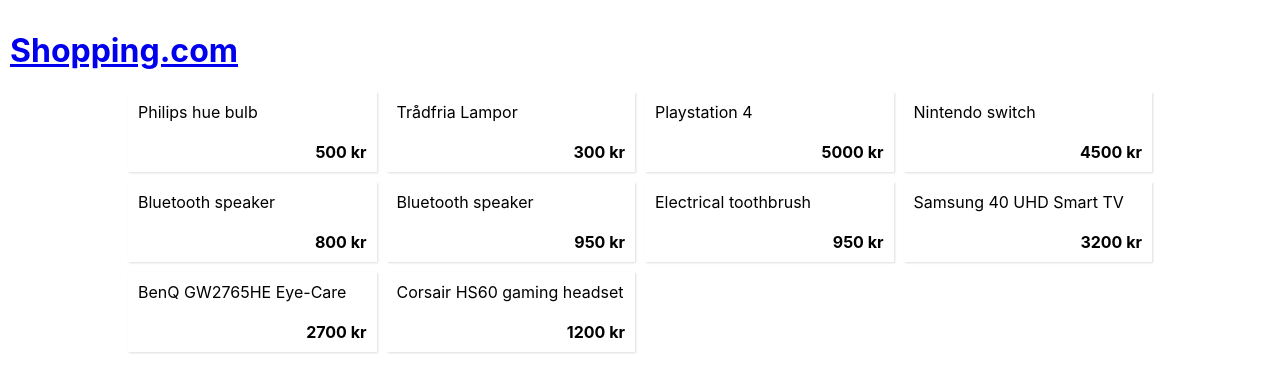
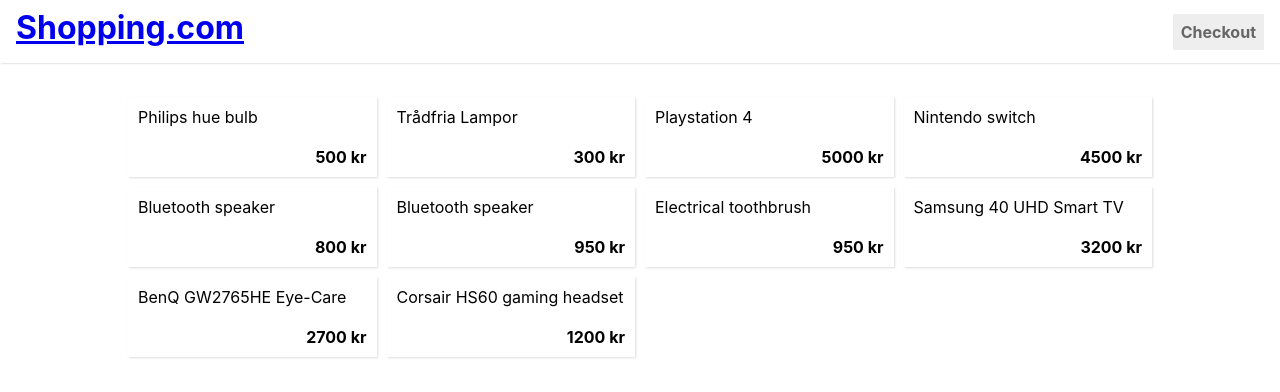
Before and after one commit to jakst/shopping-demo, a React (Create React App) app: page / in a window 1280 px wide. Shown: the top 392 px of the page. Built offline with nearby package versions, Linux system fonts and the light colour scheme.

Commit message:
Create header with shopping cart

```diff
--- a/src/App.tsx
+++ b/src/app.tsx
@@ -3,6 +3,7 @@
 import { BrowserRouter, Link } from 'react-router-dom'
 import styled from 'styled-components'
 import { Cart } from './cart/cart.context'
+import { ShoppingCart } from './cart/shopping-cart'
 import { fakeLatency } from './latency'
 
 const LazyMainPage = React.lazy(async () => {
@@ -24,24 +25,28 @@
 
 export function App() {
 	return (
-		<Wrapper>
 		<BrowserRouter>
+			<Cart>
+				<Header>
 					<Link to="/">
 						<h1>Shopping.com</h1>
 					</Link>
 
+					<ShoppingCart />
+				</Header>
+
+				<Wrapper>
 					<Suspense fallback={<LoadingMessage />}>
-					<Cart>
 						<Switch>
 							<Route exact path="/" component={LazyMainPage} />
 							<Route path="/product/:id" component={LazyProductPage} />
 							<Route path="/checkout" component={LazyCheckoutPage} />
 							<Route path="/" component={Lazy404Page} />
 						</Switch>
+					</Suspense>
+				</Wrapper>
 			</Cart>
-				</Suspense>
 		</BrowserRouter>
-		</Wrapper>
 	)
 }
 
@@ -52,3 +57,17 @@
 const Wrapper = styled.div`
 	padding: 10px;
 `
+
+const Header = styled.div`
+	margin-bottom: 24px;
+	display: flex;
+	justify-content: space-between;
+	align-items: center;
+	padding: 8px 16px;
+	box-shadow: 1px 0 2px #bbb;
+
+	h1 {
+		margin: 0;
+		padding-bottom: 8px;
+	}
+`
--- /dev/null
+++ b/src/cart/shopping-cart.tsx
@@ -0,0 +1,42 @@
+import React from 'react'
+import { Link } from 'react-router-dom'
+import styled, { css } from 'styled-components'
+import { useCart } from './cart.context'
+
+export function ShoppingCart() {
+	const { cart } = useCart()
+
+	return (
+		<Wrapper>
+			{cart.totalItems > 1 && `${cart.totalItems} items, ${cart.value} kr`}
+			{cart.totalItems === 1 && `${cart.totalItems} item, ${cart.value} kr`}
+
+			{cart.totalItems > 0 && <Link to="/checkout">Checkout</Link>}
+			{cart.totalItems === 0 && <Inactive>Checkout</Inactive>}
+		</Wrapper>
+	)
+}
+
+const CheckoutButtonStyle = css`
+	margin-left: 8px;
+	padding: 8px;
+	font-weight: bold;
+	background-color: #eee;
+	color: #666;
+`
+
+const Inactive = styled.div`
+	${CheckoutButtonStyle};
+`
+
+const Wrapper = styled.div`
+	display: flex;
+	align-items: center;
+
+	a {
+		${CheckoutButtonStyle};
+		background-color: green;
+		color: white;
+		text-decoration: none;
+	}
+`
--- a/src/index.tsx
+++ b/src/index.tsx
@@ -1,6 +1,6 @@
 import React from 'react'
 import ReactDOM from 'react-dom'
-import { App } from './App'
+import { App } from './app'
 import './index.css'
 
 ReactDOM.render(<App />, document.getElementById('root'))
```
Also changed, not shown: 1 other file (tests, documents, lock files or other folders). Lines whose indentation alone changed are shown as unchanged.
